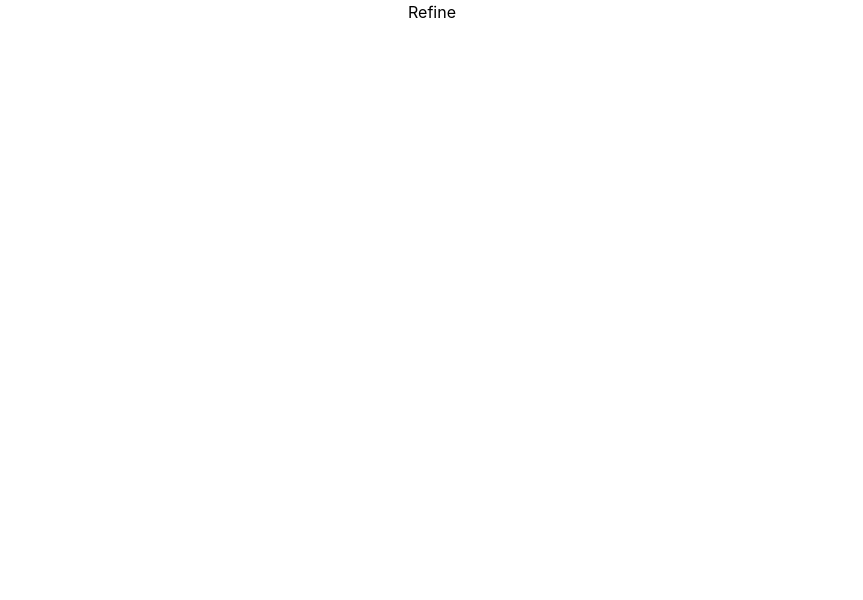
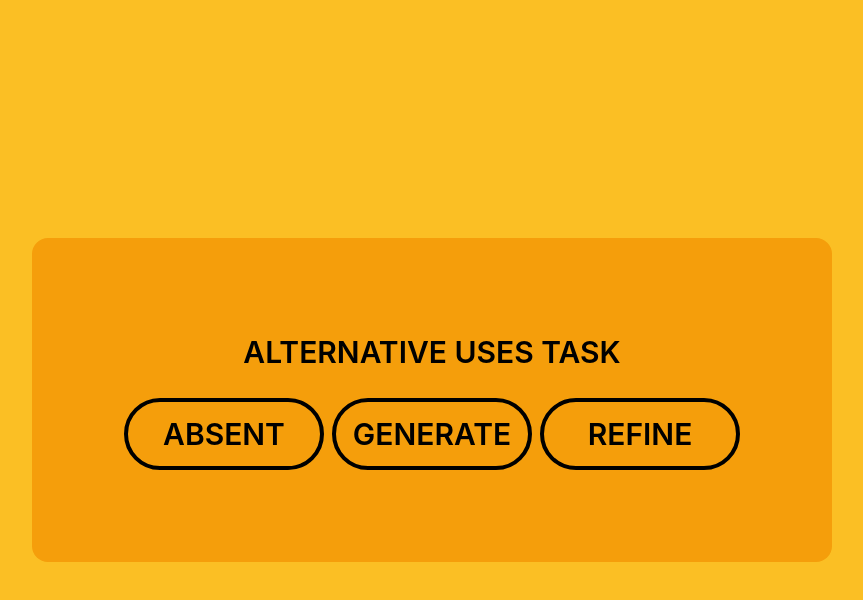
Before and after one commit to harsh-kumar9/creativity-experiments, a React (Create React App) app in the folder client/: page / in a window 1280 px wide. Shown: the top 600 px of the page, without its empty margins (208-1071 px from the left). Built offline with nearby package versions, Linux system fonts and the light colour scheme.

Commit message:
Control panel & navigation functionality

```diff
--- a/client/src/App.js
+++ b/client/src/App.js
@@ -10,7 +10,10 @@ function App() {
     <div className="App">
       <Router>
         <Routes>
-          <Route path="/" element={<Refine />} />
+          <Route path="/" element={<Controls />} />
+          <Route path="/absent" element={<Absent />} />
+          <Route path="/generate" element={<Generate />} />
+          <Route path="/refine" element={<Refine />} />
         </Routes>
       </Router>
     </div>
--- a/client/src/Controls.js
+++ b/client/src/Controls.js
@@ -1,25 +1,37 @@
 import React from "react";
 import { useNavigate } from 'react-router-dom';
+import "./Controls.css";
 
 const Controls = () => {
     const navigate = useNavigate();
 
     const handleAbsentClick = () => {
-    // Redirect to the "/search" route
-    navigate('/Absent')
+    // Redirect to the "/absent" route
+    navigate('/absent')
   };
 
     const handleGenerateClick = () => {
-    // Redirect to the "/search" route
-    navigate('/Generate')
+    // Redirect to the "/generate" route
+    navigate('/generate')
   };
 
     const handleRefineClick = () => {
-    // Redirect to the "/search" route
-    navigate('/Refine')
+    // Redirect to the "/refine" route
+    navigate('/refine')
   };
 
-  return (<h1>Controls</h1>);
+  return (
+  <div className="h-screen items-center justify-center flex text-3xl font-semibold space-y-8 bg-amber-400">
+    <div className="flex flex-col items-center justify-center rounded-2xl p-24 bg-amber-500">
+      <h1 className="mb-8">ALTERNATIVE USES TASK</h1>
+      <div className="flex flex-row flex-wrap space-x-4 items-center justify-center">
+        <button onClick={handleAbsentClick} className="outline outline-4 w-48 h-16 rounded-full hover:bg-orange-500">ABSENT</button>
+        <button onClick={handleGenerateClick} className="outline outline-4 w-48 h-16 rounded-full hover:bg-orange-500">GENERATE</button>
+        <button onClick={handleRefineClick} className="outline outline-4 w-48 h-16 rounded-full hover:bg-orange-500">REFINE</button>
+      </div>
+    </div>
+  </div>
+  );
 }
 
 export default Controls;
```
Also changed, not shown: client/src/Controls.css (added), 1 other file (tests, documents, lock files or other folders).
